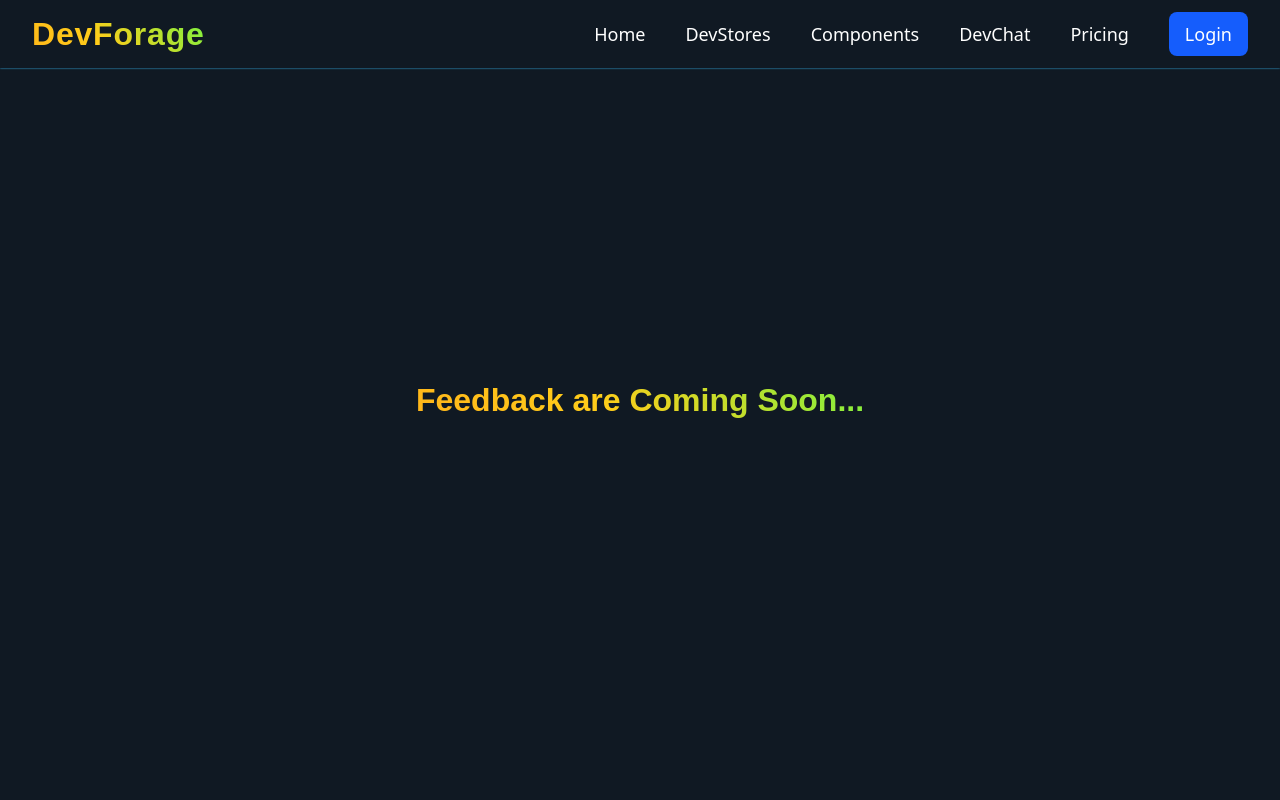
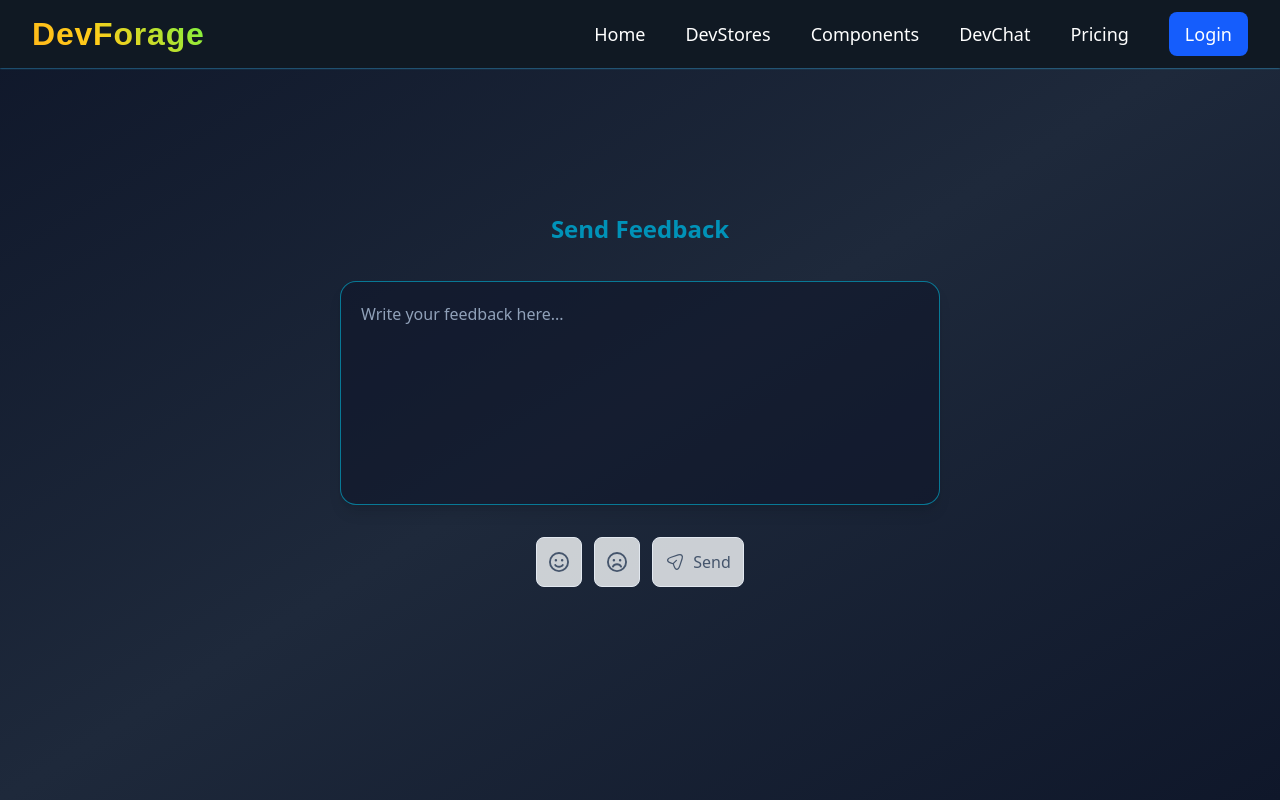
Before and after one commit to raushan-sinha/dev-forage, a React (Vite) app: page /feedback in a window 1280 px wide. Shown: the top 800 px of the page. Built offline with nearby package versions, Linux system fonts and the light colour scheme.

Commit message:
Feedback Page created

```diff
--- a/src/pages/Feedback/Feedback.jsx
+++ b/src/pages/Feedback/Feedback.jsx
@@ -1,10 +1,45 @@
+import React from 'react';
 
 export default function Feedback() {
     return (
-        <div className="min-h-screen flex items-center justify-center bg-[#101923]">
-            <h1 className="font-bold logo-text text-white text-2xl">
-                Feedback are Coming Soon...
-            </h1>
-        </div>
+        <>
+            <div className="min-h-screen flex flex-col items-center justify-center gap-8 bg-gradient-to-br from-[#0f172a] via-[#1e293b] to-[#0f172a] px-4 sm:px-6 md:px-10 py-12 sm:py-16 lg:py-20">
+                <h1 className="text-center text-cyan-600 bg-clip-text text-2xl font-bold col-span-6 mb-1">
+                    Send Feedback
+                </h1>
+
+                <div className="flex justify-center w-full">
+                    <textarea
+                        className="w-full sm:w-[90%] md:w-[75%] lg:w-[60%] xl:w-[50%] max-w-3xl h-36 sm:h-44 md:h-52 lg:h-56 bg-slate-900/60 text-white placeholder:text-slate-400 border border-cyan-500/60 rounded-2xl p-4 sm:p-5 resize-none outline-none duration-300 focus:ring-2 focus:ring-cyan-500 focus:border-cyan-500 hover:bg-slate-900/80 shadow-lg"
+                        placeholder="Write your feedback here..."
+                        defaultValue=""
+                        id='feedback-textarea'
+                        name='feedback'
+                    />
+                </div>
+
+                <div className="col-span-6 flex justify-center gap-3">
+                    <button className="fill-slate-600 flex justify-center items-center rounded-lg p-3 duration-300 bg-slate-50/80 hover:bg-slate-100 hover:border-slate-600 active:scale-95 focus:fill-blue-200 focus:bg-blue-400 border border-slate-200 hover:shadow-md group">
+                        <svg className="transform transition-transform group-hover:scale-110 duration-200" viewBox="0 0 512 512" height="20px" xmlns="http://www.w3.org/2000/svg">
+                            <path d="M464 256A208 208 0 1 0 48 256a208 208 0 1 0 416 0zM0 256a256 256 0 1 1 512 0A256 256 0 1 1 0 256zm177.6 62.1C192.8 334.5 218.8 352 256 352s63.2-17.5 78.4-33.9c9-9.7 24.2-10.4 33.9-1.4s10.4 24.2 1.4 33.9c-22 23.8-60 49.4-113.6 49.4s-91.7-25.5-113.6-49.4c-9-9.7-8.4-24.9 1.4-33.9s24.9-8.4 33.9 1.4zM144.4 208a32 32 0 1 1 64 0 32 32 0 1 1 -64 0zm192-32a32 32 0 1 1 0 64 32 32 0 1 1 0-64z" />
+                        </svg>
+                    </button>
+
+                    <button className="fill-slate-600 flex justify-center items-center rounded-lg p-3 duration-300 bg-slate-50/80 hover:bg-slate-100 hover:border-slate-600 active:scale-95 focus:fill-blue-200 focus:bg-blue-400 border border-slate-200 hover:shadow-md group">
+                        <svg className="transform transition-transform group-hover:scale-110 duration-200" viewBox="0 0 512 512" height="20px" xmlns="http://www.w3.org/2000/svg">
+                            <path d="M464 256A208 208 0 1 0 48 256a208 208 0 1 0 416 0zM0 256a256 256 0 1 1 512 0A256 256 0 1 1 0 256zM174.6 384.1c-4.5 12.5-18.2 18.9-30.7 14.4s-18.9-18.2-14.4-30.7C146.9 319.4 198.9 288 256 288s109.1 31.4 126.6 79.9c4.5 12.5-2 26.2-14.4 30.7s-26.2-2-30.7-14.4C328.2 358.5 297.2 336 256 336s-72.2 22.5-81.4 48.1zM144.4 208a32 32 0 1 1 64 0 32 32 0 1 1 -64 0zm192-32a32 32 0 1 1 0 64 32 32 0 1 1 0-64z" />
+                        </svg>
+                    </button>
+
+                    <button className="bg-slate-50/80 stroke-slate-600 border border-slate-200 flex items-center justify-center gap-2 rounded-lg p-3 duration-300 hover:bg-slate-100 hover:border-slate-600 active:scale-95 focus:stroke-blue-200 focus:bg-blue-400 hover:shadow-md group">
+                        <svg className="transform transition-transform group-hover:translate-x-1 duration-200" xmlns="http://www.w3.org/2000/svg" width="20px" height="20px" viewBox="0 0 24 24" fill="none">
+                            <path d="M7.39999 6.32003L15.89 3.49003C19.7 2.22003 21.77 4.30003 20.51 8.11003L17.68 16.6C15.78 22.31 12.66 22.31 10.76 16.6L9.91999 14.08L7.39999 13.24C1.68999 11.34 1.68999 8.23003 7.39999 6.32003Z" strokeWidth="1.5" strokeLinecap="round" strokeLinejoin="round" />
+                            <path d="M10.11 13.6501L13.69 10.0601" strokeWidth="1.5" strokeLinecap="round" strokeLinejoin="round" />
+                        </svg>
+                        <span className="font-medium text-slate-600 group-hover:text-slate-800">Send</span>
+                    </button>
+                </div>
+            </div>
+        </>
     );
 }
```
